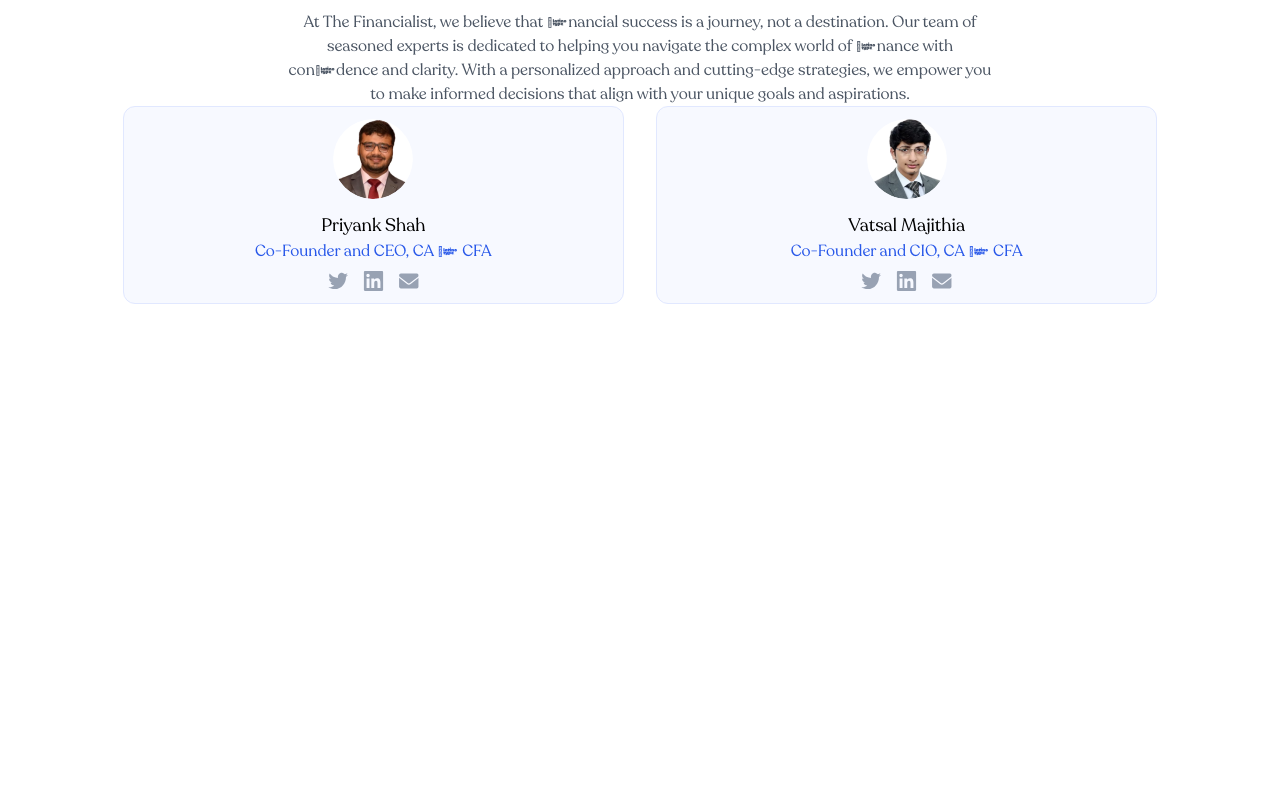
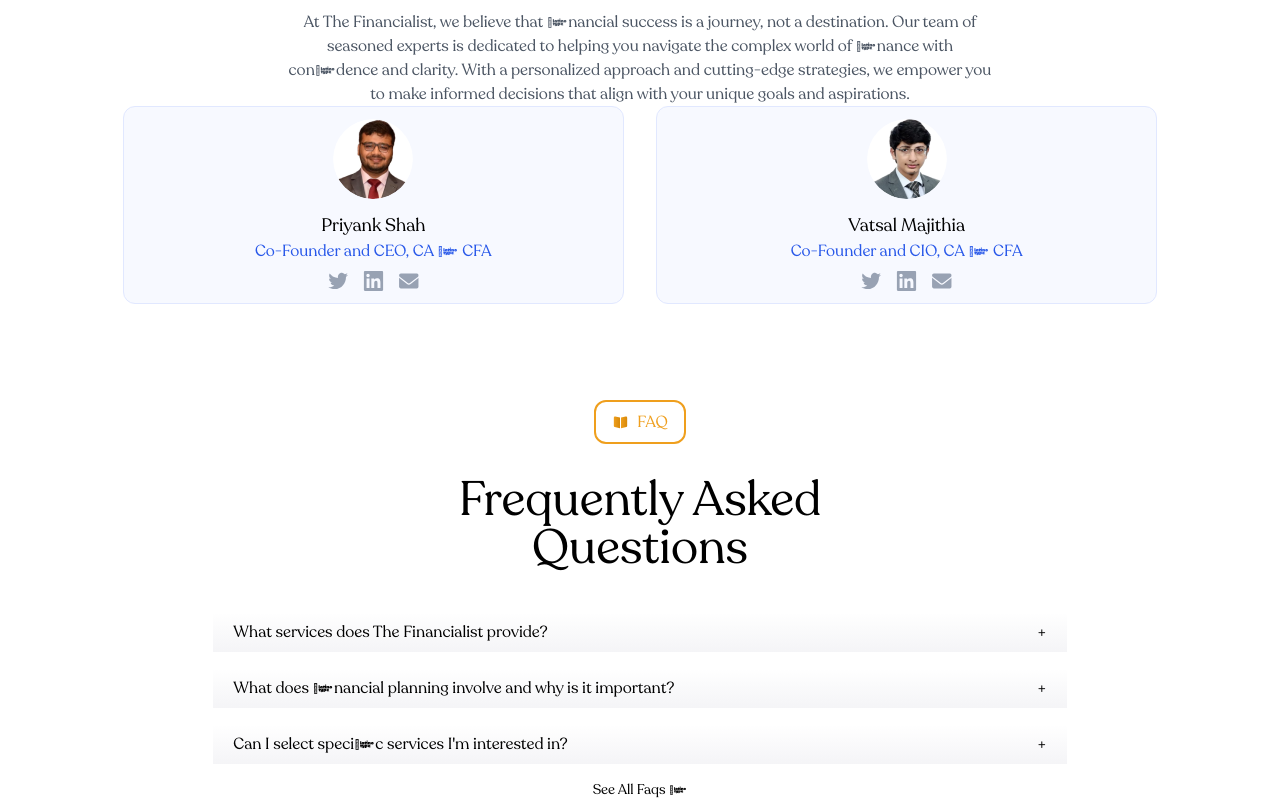
Before and after one commit to Sri1729/FE_Assignment, a Next.js app: page / in a window 1280 px wide. Shown: the part 5059-5859 px from the top of the page. Before the commit the page ends 5363 px from the top, so only its background shows below. Built offline with nearby package versions, Linux system fonts and the light colour scheme.

Commit message:
chore: FAQ section

```diff
--- a/src/app/page.tsx
+++ b/src/app/page.tsx
@@ -2,6 +2,7 @@
   AboutUs,
   Clients,
   EcoSystem,
+  Faq,
   Header,
   Intro,
   Services,
@@ -21,6 +22,7 @@
       <WhyUs />
       <EcoSystem />
       <AboutUs />
+      <Faq />
     </div>
   );
 }
--- /dev/null
+++ b/src/components/Faq/index.tsx
@@ -0,0 +1,48 @@
+import React from "react";
+import { ImageComponet } from "../Image";
+
+const Faqs = [
+  "What services does The Financialist provide?",
+  "What does financial planning involve and why is it important?",
+  "Can I select specific services I'm interested in?",
+];
+
+export const Faq = () => {
+  return (
+    <div className="flex flex-col flex-1 align-center justify-center items-center mt-24">
+      <div className="flex border-2 rounded-xl px-4 py-2 border-gold align-center justify-center">
+        <ImageComponet fileName="faq.svg" />
+        <p className="pl-2 text-gold">FAQ</p>
+      </div>
+
+      <p className="text-5xl my-8 mx-96 text-center text-semibold">
+        Frequently Asked Questions
+      </p>
+
+      <div className="flex flex-1 flex-col w-2/3">
+        {Faqs.map((item, index) => (
+          <FaqCard question={item} key={`faq-${index}`} />
+        ))}
+      </div>
+
+      <div className="mt-2">
+        <p className="text-sm">{`See All Faqs >`}</p>
+      </div>
+    </div>
+  );
+};
+
+const FaqCard = ({ question }: { question: string }) => {
+  return (
+    <div
+      className="bg-gradient-to-b flex flex-1 flex-row justify-between py-2 px-5 w-full my-2"
+      style={{
+        background:
+          "linear-gradient(180deg, rgba(134, 121, 255, 0) 0%, rgba(46, 47, 96, 0.05) 100%)",
+      }}
+    >
+      <p className="text-base">{question}</p>
+      <p className="text-base">+</p>
+    </div>
+  );
+};
--- a/src/components/index.ts
+++ b/src/components/index.ts
@@ -8,3 +8,4 @@
 export * from "./WhyUs";
 export * from "./EcoSystem";
 export * from "./AboutUs";
+export * from "./Faq";
```
Also changed, not shown: public/assets/images/faq.svg (added).
